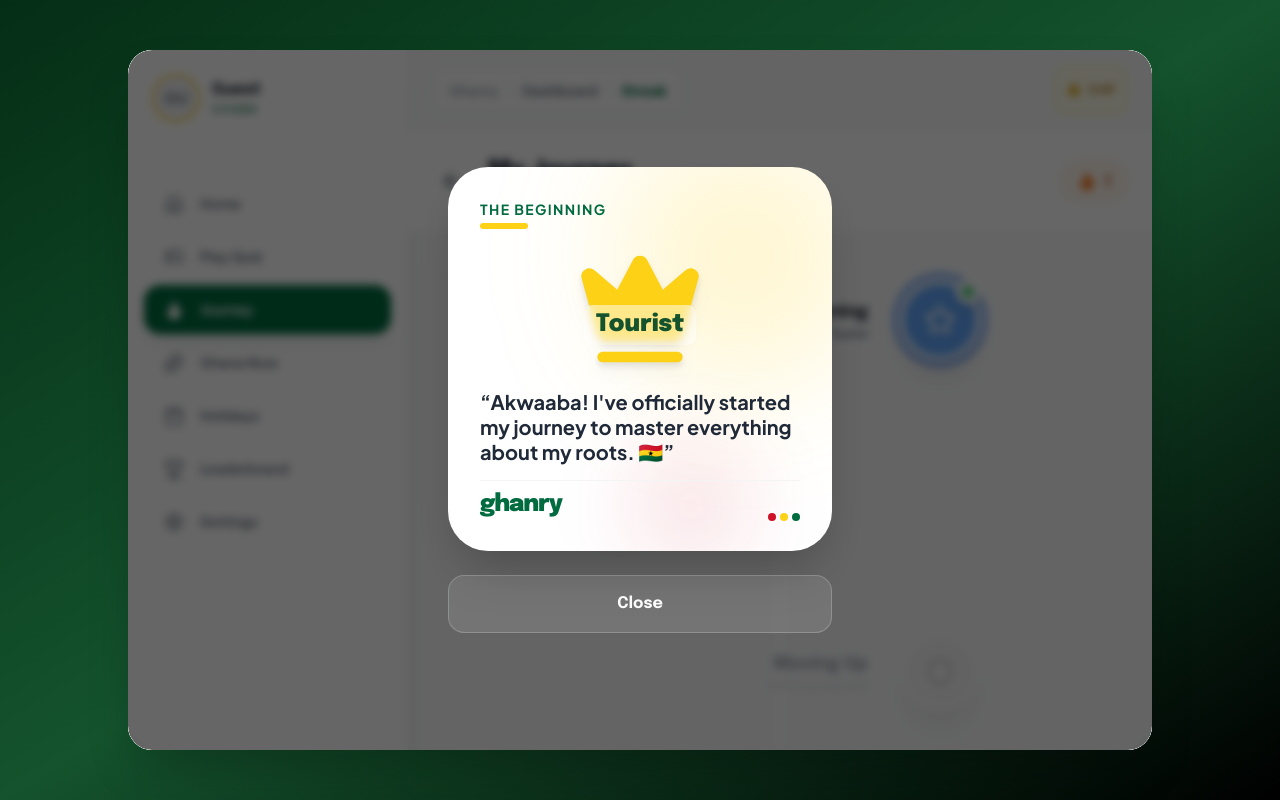
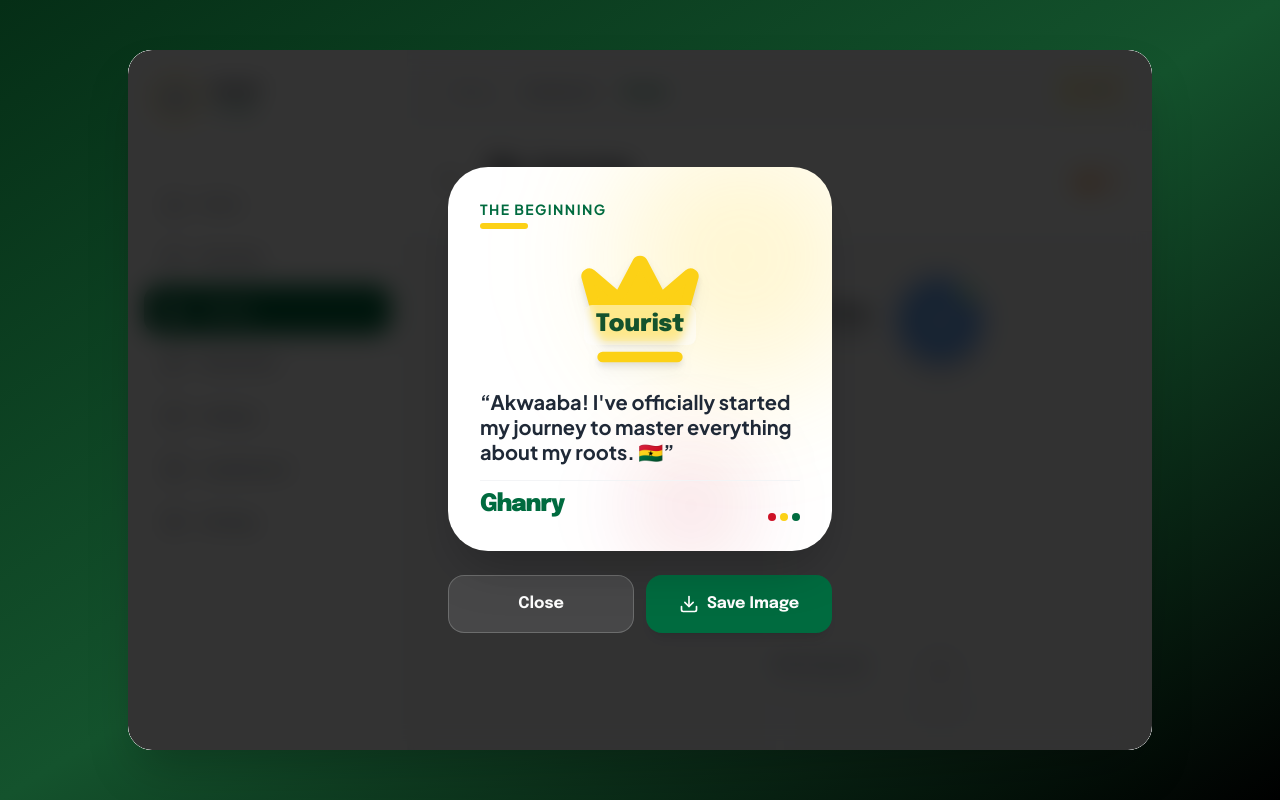
Before and after one commit to berrybrightson1/Ghanry, a Next.js app: page /dashboard/streak in a window 1280 px wide. Both pictures are taken after a click on the element 940 px from the left and 320 px from the top of the page. Built offline with nearby package versions, Linux system fonts and the light colour scheme.

Commit message:
feat: implement Brag Card image export and UI refinements

```diff
--- a/app/dashboard/streak/page.tsx
+++ b/app/dashboard/streak/page.tsx
@@ -1,13 +1,15 @@
 "use client";
 
 import { motion } from "framer-motion";
-import { Flame, Star, Shield, Crown, ArrowLeft } from "lucide-react";
+import { Flame, Star, Shield, Crown, ArrowLeft, Download } from "lucide-react";
 import Link from "next/link";
-import { useState } from "react";
+import { useState, useRef, useCallback } from "react";
 import AchievementCard from "@/components/AchievementCard";
 import { useXP } from "@/hooks/useXP";
 import { useStreak } from "@/hooks/useStreak";
 import { LucideIcon } from "lucide-react";
+import { toJpeg } from "html-to-image";
+import { toast } from "sonner";
 
 interface Milestone {
     id: number;
@@ -52,11 +54,43 @@ export default function JourneyPage() {
     const { xp } = useXP();
     const { streak } = useStreak();
     const [selectedMilestone, setSelectedMilestone] = useState<Milestone | null>(null);
+    const [isExporting, setIsExporting] = useState(false);
+    const cardRef = useRef<HTMLDivElement>(null);
 
     const isUnlocked = (milestone: Milestone) => {
         if (milestone.type === "rank") return xp >= milestone.threshold;
         return streak >= milestone.threshold;
     };
+
+    const handleExport = useCallback(async () => {
+        if (!cardRef.current) return;
+
+        setIsExporting(true);
+        const toastId = toast.loading("Preparing your brag card...");
+
+        try {
+            const dataUrl = await toJpeg(cardRef.current, {
+                quality: 0.95,
+                backgroundColor: "#ffffff",
+                style: {
+                    transform: "scale(1)",
+                    borderRadius: "40px"
+                }
+            });
+
+            const link = document.createElement("a");
+            link.download = `ghanry-achievement-${selectedMilestone?.value}.jpg`;
+            link.href = dataUrl;
+            link.click();
+
+            toast.success("Saved to gallery!", { id: toastId });
+        } catch (err) {
+            console.error(err);
+            toast.error("Failed to export image", { id: toastId });
+        } finally {
+            setIsExporting(false);
+        }
+    }, [selectedMilestone]);
 
     return (
         <div className="min-h-screen bg-gray-50 pb-24">
@@ -127,22 +161,40 @@ export default function JourneyPage() {
 
             {/* Brag Card Modal */}
             {selectedMilestone && (
-                <div className="fixed inset-0 z-[100] flex items-center justify-center p-6 bg-black/60 backdrop-blur-sm">
+                <div className="fixed inset-0 z-[100] flex items-center justify-center p-6 bg-black/80 backdrop-blur-md">
                     <div className="w-full max-w-sm">
                         <AchievementCard
+                            ref={cardRef}
                             type={selectedMilestone.type}
                             value={selectedMilestone.value}
                             title={selectedMilestone.title}
                             message={selectedMilestone.message}
-                            onClose={() => setSelectedMilestone(null)}
+                            onClose={() => !isExporting && setSelectedMilestone(null)}
                         />
 
-                        <button
-                            onClick={() => setSelectedMilestone(null)}
-                            className="w-full mt-6 py-4 bg-white/10 hover:bg-white/20 text-white font-epilogue font-bold rounded-2xl border border-white/20 transition-all"
-                        >
-                            Close
-                        </button>
+                        <div className="grid grid-cols-2 gap-3 mt-6">
+                            <button
+                                onClick={() => setSelectedMilestone(null)}
+                                disabled={isExporting}
+                                className="py-4 bg-white/10 hover:bg-white/20 text-white font-epilogue font-bold rounded-2xl border border-white/20 transition-all disabled:opacity-50"
+                            >
+                                Close
+                            </button>
+                            <button
+                                onClick={handleExport}
+                                disabled={isExporting}
+                                className="py-4 bg-[#006B3F] hover:bg-[#005a35] text-white font-epilogue font-bold rounded-2xl shadow-lg transition-all flex items-center justify-center gap-2 disabled:opacity-50"
+                            >
+                                {isExporting ? (
+                                    <>Saving...</>
+                                ) : (
+                                    <>
+                                        <Download className="w-5 h-5" />
+                                        Save Image
+                                    </>
+                                )}
+                            </button>
+                        </div>
                     </div>
                 </div>
             )}
--- a/components/AchievementCard.tsx
+++ b/components/AchievementCard.tsx
@@ -1,6 +1,5 @@
-"use client";
-
 import { motion } from "framer-motion";
+import { forwardRef } from "react";
 import { Flame, Crown } from "lucide-react";
 
 interface AchievementCardProps {
@@ -8,12 +7,13 @@ interface AchievementCardProps {
     value: string | number;
     title: string;
     message: string;
-    onClose: () => void;
+    onClose?: () => void;
 }
 
-export default function AchievementCard({ type, value, title, message, onClose }: AchievementCardProps) {
+const AchievementCard = forwardRef<HTMLDivElement, AchievementCardProps>(({ type, value, title, message, onClose }, ref) => {
     return (
         <motion.div
+            ref={ref}
             initial={{ scale: 0.9, opacity: 0 }}
             animate={{ scale: 1, opacity: 1 }}
             exit={{ scale: 0.9, opacity: 0 }}
@@ -63,7 +63,7 @@ export default function AchievementCard({ type, value, title, message, onClose }
 
                 <div className="flex justify-between items-end pt-2 border-t border-gray-100">
                     <span className="text-2xl font-epilogue font-black text-[#006B3F] tracking-tighter">
-                        ghanry
+                        Ghanry
                     </span>
                     <div className="flex gap-1">
                         <div className="w-2 h-2 rounded-full bg-[#CE1126]" />
@@ -74,4 +74,8 @@ export default function AchievementCard({ type, value, title, message, onClose }
             </div>
         </motion.div>
     );
-}
+});
+
+AchievementCard.displayName = "AchievementCard";
+
+export default AchievementCard;
```
Also changed, not shown: public/sw.js.
